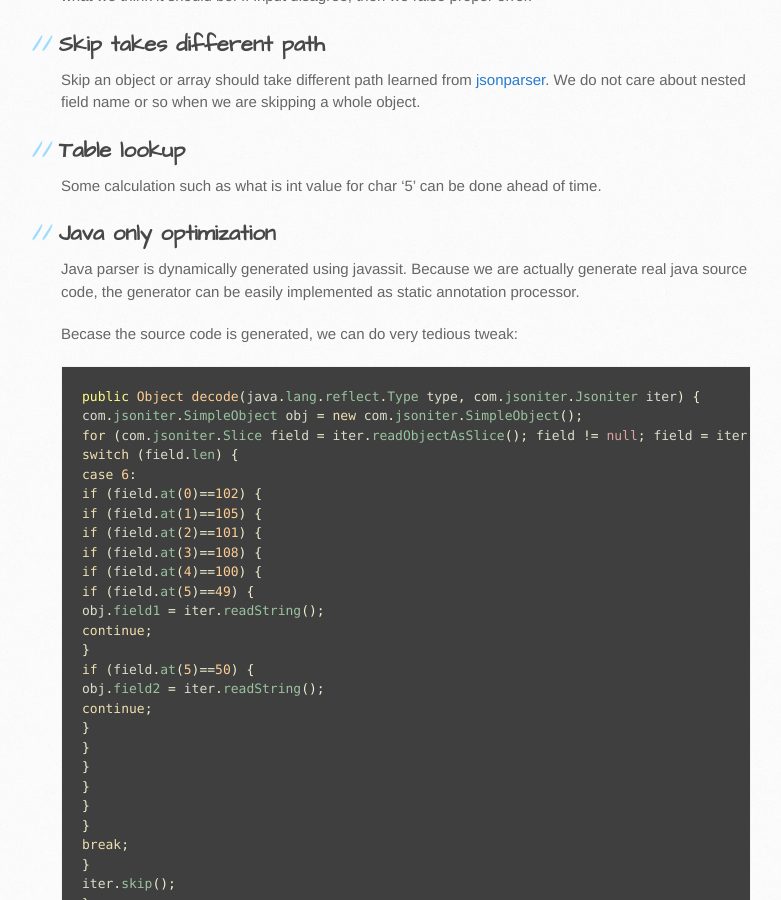
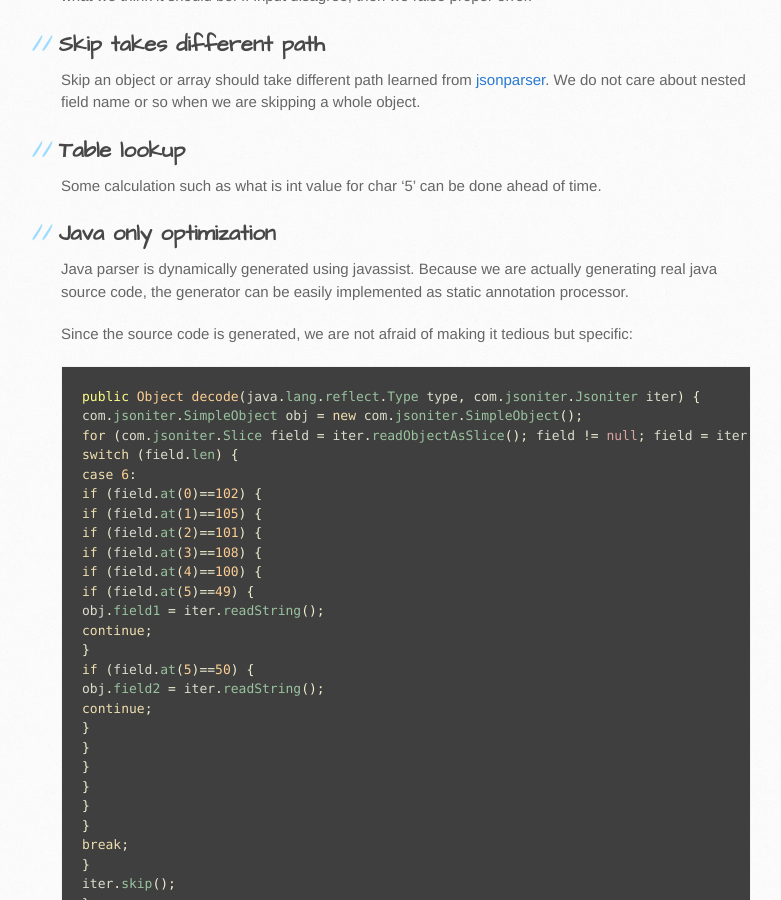
Before and after one commit to json-iterator/json-iterator.github.io, a Jekyll site: the page built from benchmark.md, in a window 1280 px wide and 900 px high, scrolled down 8406 px. Shown: the whole window, without its empty margins (109-890 px from the left). Built offline with Jekyll 4.4.1, drawn with Linux system fonts in a browser that asks for light colours; comment, search, counter and statistics services are not loaded.

Commit message:
Update benchmark.md

````diff
--- a/benchmark.md
+++ b/benchmark.md
@@ -196,9 +196,9 @@ Some calculation such as what is int value for char '5' can be done ahead of tim
 
 ## Java only optimization
 
-Java parser is dynamically generated using javassit. Because we are actually generate real java source code, the generator can be easily implemented as static annotation processor.
+Java parser is dynamically generated using javassist. Because we are actually generating real java source code, the generator can be easily implemented as static annotation processor.
 
-Becase the source code is generated, we can do very tedious tweak:
+Since the source code is generated, we are not afraid of making it tedious but specific:
 
 ```java
 public Object decode(java.lang.reflect.Type type, com.jsoniter.Jsoniter iter) {
````
